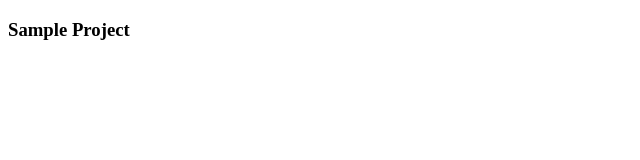
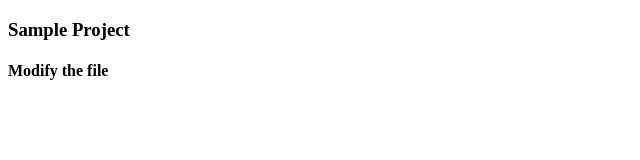
Before and after one commit to Ravitejatorrikonda/57r-git-demo, a plain HTML site: page index.html in a window 1280 px wide. Shown: the whole page, without its empty margins (0-640 px from the left). Drawn offline with Linux system fonts and the light colour scheme.

Commit message:
Changes made

```diff
--- a/index.html
+++ b/index.html
@@ -7,5 +7,6 @@
 </head>
 <body>
     <h3>Sample Project</h3>
+    <h4>Modify the file</h4>
 </body>
 </html>
```
